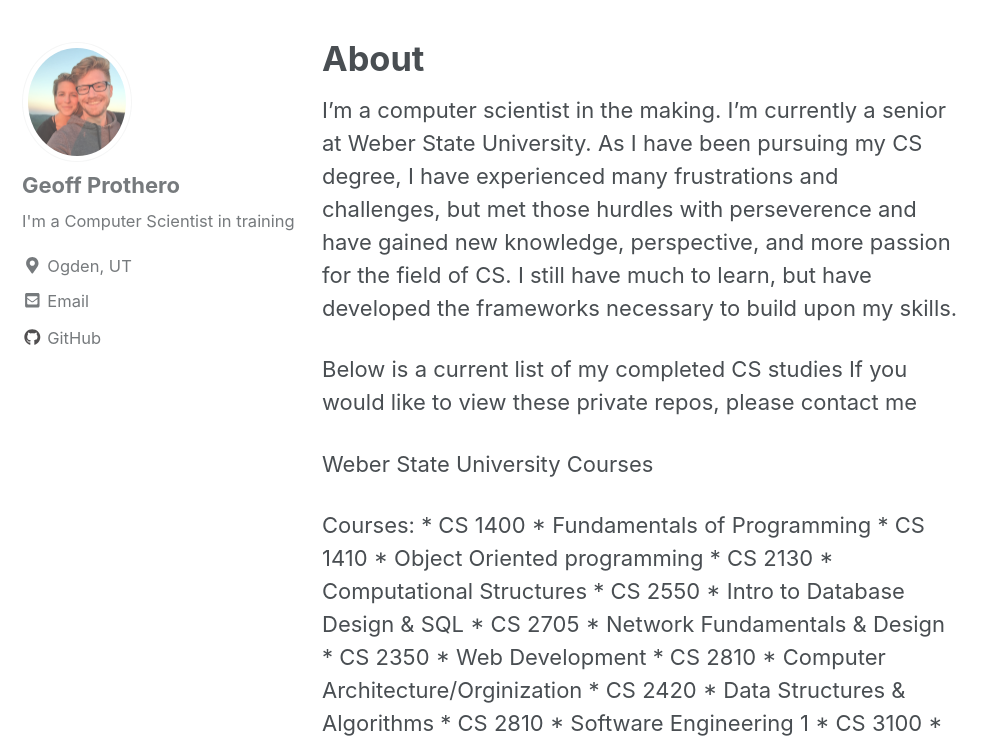
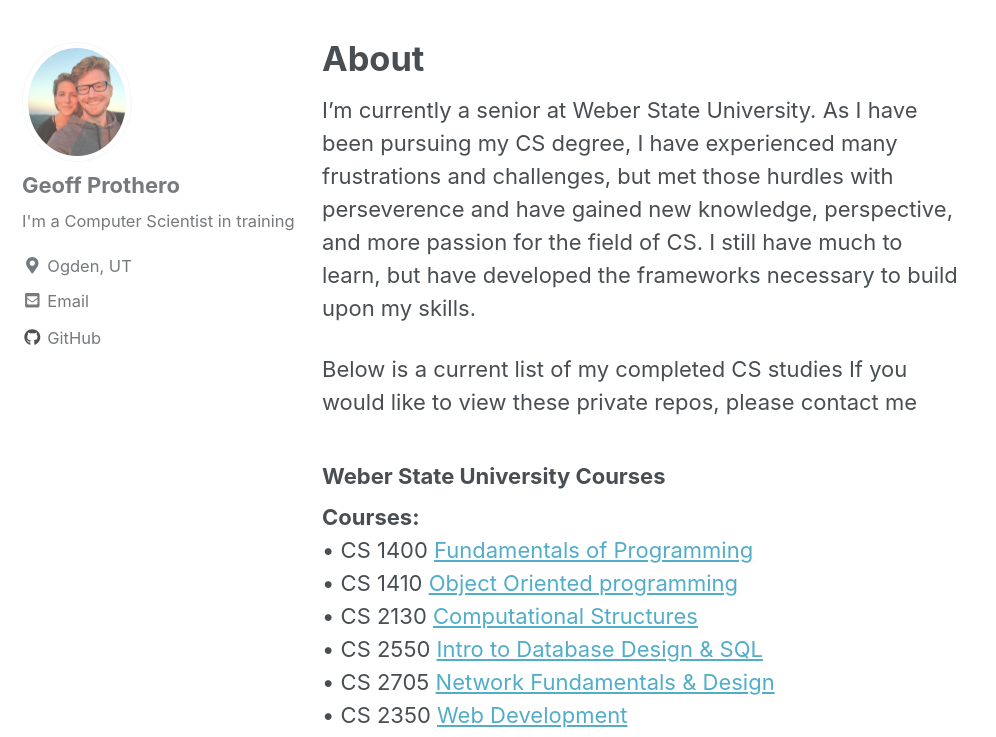
Before and after one commit to GeoProth/GeoProth.github.io, a Jekyll site: the page built from _pages/about.md, in a window 1280 px wide and 900 px high, scrolled down 910 px, cut to the strip 163-900 px from the top of the window. Shown: the whole strip, without its empty margins (0-996 px from the left). Built offline with Jekyll 4.4.1, drawn with Linux system fonts in a browser that asks for light colours; nearby versions of some CDN libraries; some of the changed text lies outside the part shown.

Commit message:
updated about

```diff
--- a/_pages/about.md
+++ b/_pages/about.md
@@ -5,8 +5,7 @@
     image: "/images/25thStreet.png"
 
 ---
-
-I'm a computer scientist in the making. I'm currently a senior at Weber State University.
+I'm currently a senior at Weber State University.
 As I have been pursuing my CS degree, I have experienced many frustrations and challenges,
 but met those hurdles with perseverence and have gained new knowledge, perspective,
 and more passion for the field of CS.  I still have much to learn,
@@ -16,29 +15,19 @@
 Below is a current list of my completed CS studies
 If you would like to view these private repos, please contact me
 
-Weber State University Courses
+### Weber State University Courses
 
-Courses: * CS 1400
-            * Fundamentals of Programming
-         * CS 1410
-            * Object Oriented programming
-         * CS 2130
-            * Computational Structures
-         * CS 2550
-            * Intro to Database Design & SQL
-         * CS 2705
-            * Network Fundamentals & Design
-         * CS 2350
-            * Web Development
-         * CS 2810
-            * Computer Architecture/Orginization
-         * CS 2420
-            * Data Structures & Algorithms
-         * CS 2810
-            * Software Engineering 1
-         * CS 3100
-            * Operating Systems
-         * CS 4110
-            * Formal Languages & Algorithms
+**Courses:**
+         • CS 1400  [Fundamentals of Programming](https://github.com/GeoProth/WSU-CourseWork/tree/master/CS1400)
+         • CS 1410  [Object Oriented programming](http://github.com/GeoProth/WSU-CourseWork/tree/master/CS1410)
+         • CS 2130  [Computational Structures](http://github.com/GeoProth/WSU-CourseWork/tree/master/CS2130)
+         • CS 2550  [Intro to Database Design & SQL](http://github.com/GeoProth/WSU-CourseWork/tree/master/CS12550)
+         • CS 2705  [Network Fundamentals & Design](http://github.com/GeoProth/WSU-CourseWork/tree/master/CS2705)
+         • CS 2350  [Web Development](http://github.com/GeoProth/WSU-CourseWork/tree/master/CS2350)
+         • CS 2810  [Computer Architecture/Orginization](http://github.com/GeoProth/WSU-CourseWork/tree/master/CS2810)
+         • CS 2420  [Data Structures & Algorithms](http://github.com/GeoProth/WSU-CourseWork/tree/master/CS2420)
+         • CS 2450  [Software Engineering 1](http://github.com/GeoProth/WSU-CourseWork/tree/master/CS2450)
+         • CS 3100  [Operating Systems](http://github.com/GeoProth/WSU-CourseWork/tree/master/CS143100)
+         • CS 4110  [Formal Languages & Algorithms](http://github.com/GeoProth/WSU-CourseWork/tree/master/CS4110)
 
-Languages:  * Java, C, C++, Python, Assembly, SQL, HTML, CSS, JavaScript, JQuery
+**Languages:**  Java, C, C++, Python, Assembly, SQL, HTML, CSS, JavaScript, JQuery
```
